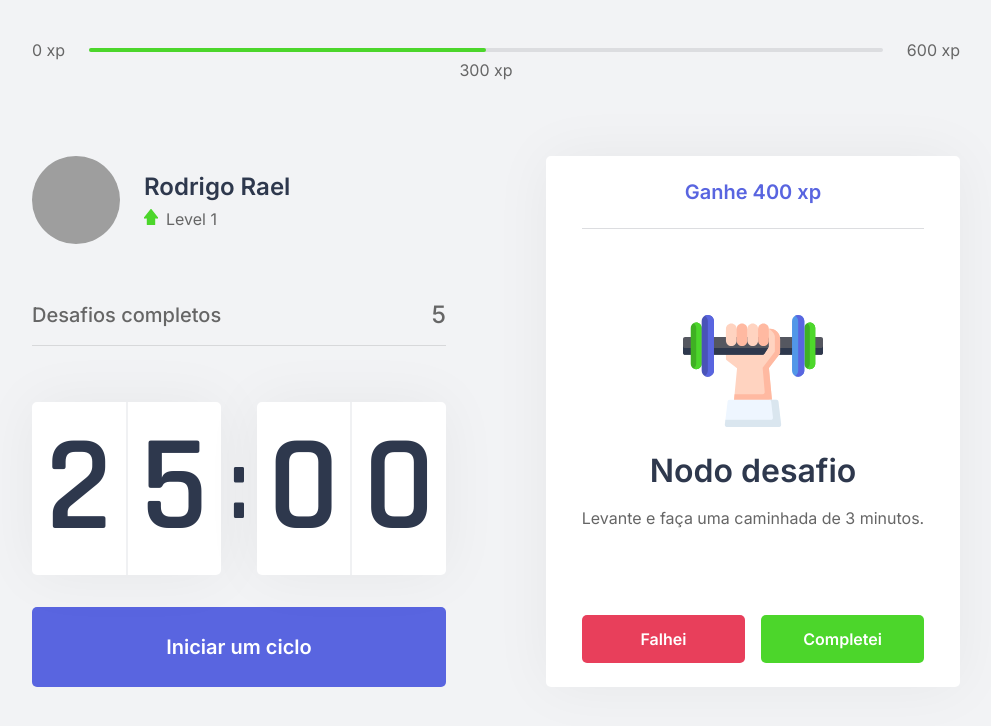
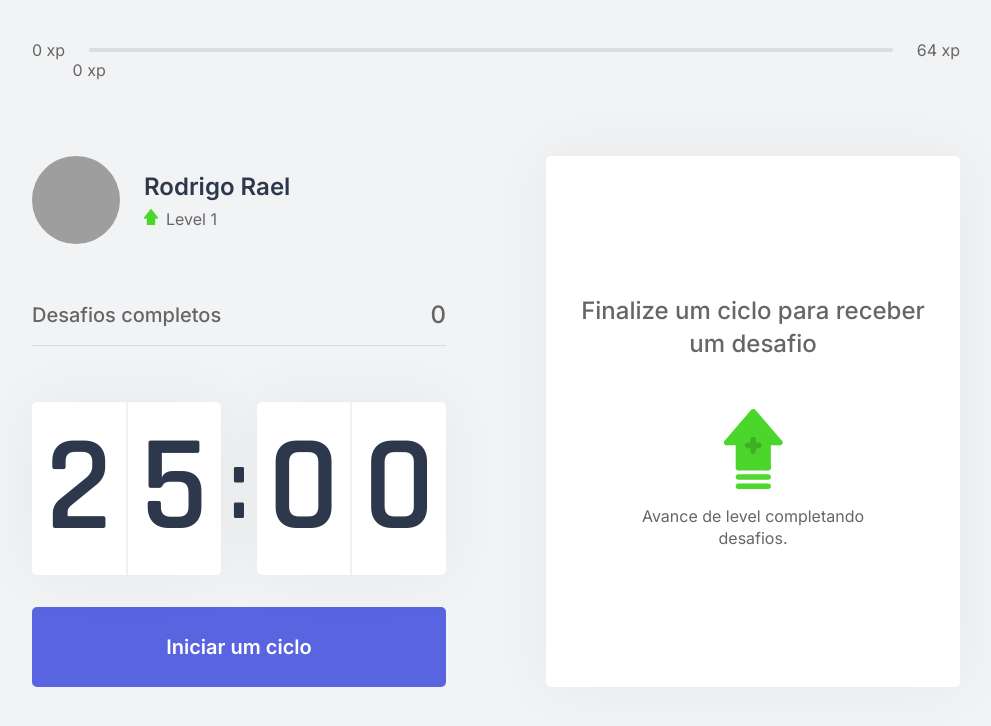
Before and after one commit to Rodrigo001-dev/move-it, a Next.js app in the folder front-end/: page / in a window 1280 px wide. Shown: the top 726 px of the page, without its empty margins (144-1135 px from the left). Built offline with nearby package versions, Linux system fonts and the light colour scheme; grey boxes are pictures that could not be loaded.

Commit message:
putting various features in context and passing this information on to the components

```diff
--- /dev/null
+++ b/front-end/challenges.json
@@ -0,0 +1,62 @@
+[
+  {
+    "type": "body",
+    "description": "Estique um de seus braços com a palma da mão virada para frente e puxe os dedos para cima por 10 segundos por mão.",
+    "amount": 80
+  },
+  {
+    "type": "body",
+    "description": "Estique seu braço contra o peito e puxe-o utilizando o outro braço por 10 segundos por braço.",
+    "amount": 60
+  },
+  {
+    "type": "body",
+    "description": "Puxe seu pescoço com a ajuda da mão para a direita e para a esquerda, permanecendo na posição por alguns segundos.",
+    "amount": 70
+  },
+  {
+    "type": "body",
+    "description": "Com as duas mãos na parte de trás da cabeça, leve-a para baixo, alongando a parte de trás da região.",
+    "amount": 60
+  },
+  {
+    "type": "body",
+    "description": "Cruze as pernas e desça com as mãos esticadas em direção ao chão. Repita o movimento com a outra perna na frente.",
+    "amount": 100
+  },
+  {
+    "type": "body",
+    "description": "Sentado, abra as pernas e tente encostar as palmas das mãos no chão, repita 3 vezes por 5 segundos.",
+    "amount": 80
+  },
+  {
+    "type": "body",
+    "description": "Puxe o joelho de encontro ao peito e segure, troque de perna após 10 segundos.",
+    "amount": 50
+  },
+  {
+    "type": "body",
+    "description": "Sentado, cruze uma perna e incline seu tronco à frente, troque de perna após 10 segundos.",
+    "amount": 80
+  },
+  {
+    "type": "eye",
+    "description": "Sentado, feche os olhos e cubra-os com as palmas da mão durante 2 minutos, depois abra normalmente.",
+    "amount": 90
+  },
+  {
+    "type": "eye",
+    "description": "Em algum ambiente aberto, olhe o mais longe que puder em quatro direções por 3s, mexa apenas os olhos. Repita 3 vezes.",
+    "amount": 140
+  },
+  {
+    "type": "eye",
+    "description": "Usando os polegares, massage a área abaixo das sobrancelhas em movimentos circulares por 15 segundos.",
+    "amount": 70
+  },
+  {
+    "type": "body",
+    "description": "Em pé, gire a cintura o máximo que puder para a esquerda, segure por cinco segundos. Repita para a direita.",
+    "amount": 90
+  }
+]
--- a/front-end/src/components/ChallengeBox.tsx
+++ b/front-end/src/components/ChallengeBox.tsx
@@ -1,24 +1,28 @@
+import { useContext } from 'react';
+import { ChanllengesContext } from '../contexts/ChanllengesContext';
+
 import styles from '../styles/components/ChanllengeBox.module.css';
 
 export function ChanllengeBox() {
-  const hasActiveChanllenge = true;
+  const { activeChanllenge, resetChanllenge } = useContext(ChanllengesContext);
 
   return (
     <div className={styles.chanllengeBoxContainer}>
-      { hasActiveChanllenge ? (
+      { activeChanllenge ? (
         <div className={styles.chanllengeActive}>
-          <header>Ganhe 400 xp</header>
+          <header>Ganhe {activeChanllenge.amount} xp</header>
 
           <main>
-            <img src="icons/body.svg" />
+            <img src={`icons/${activeChanllenge.type}.svg`} />
             <strong>Nodo desafio</strong>
-            <p>Levante e faça uma caminhada de 3 minutos.</p>
+            <p>{activeChanllenge.description}</p>
           </main>
 
           <footer>
             <button
               type="button"
               className={styles.chanllengeFailedButton}
+              onClick={resetChanllenge}
             >
               Falhei
             </button>
--- a/front-end/src/components/CompletedChanllenges.tsx
+++ b/front-end/src/components/CompletedChanllenges.tsx
@@ -1,10 +1,15 @@
+import { useContext } from 'react';
+import { ChanllengesContext } from '../contexts/ChanllengesContext';
+
 import styles from '../styles/components/CompletedChanllenges.module.css';
 
 export function CompletedChanllenges() {
+  const { chanllengesCompleted } = useContext(ChanllengesContext);
+
   return (
     <div className={styles.completedChanllengesContainer}>
       <span>Desafios completos</span>
-      <span>5</span>
+      <span>{chanllengesCompleted}</span>
     </div>
   );
 };
--- a/front-end/src/components/ExperienceBar.tsx
+++ b/front-end/src/components/ExperienceBar.tsx
@@ -1,20 +1,27 @@
+import { useContext } from 'react';
+import { ChanllengesContext } from '../contexts/ChanllengesContext';
+
 import styles from '../styles/components/ExperienceBar.module.css';
 
 // vai criar no className caracteres unicos para que o css nunca interfira em
 // outros componentes da aplicação, o css vai ficar exclusivo a esse excopo
 
 export function ExperienceBar() {
+  const { currentExperience, experienceToNextLevel } = useContext(ChanllengesContext);
+
+  const percentToNextLevel = Math.round(currentExperience * 100) / experienceToNextLevel;
+
   return (
     <header className={styles.experienceBar}>
       <span>0 xp</span>
       <div>
-        <div style={{ width: '50%' }} />
+        <div style={{ width: `${percentToNextLevel}%` }} />
 
-        <span className={styles.currentExperience} style={{ left: '50%' }}>
-          300 xp
+        <span className={styles.currentExperience} style={{ left: `${percentToNextLevel}%` }}>
+          {currentExperience} xp
         </span>
       </div>
-      <span>600 xp</span>
+      <span>{experienceToNextLevel} xp</span>
     </header>
   )
 };
--- a/front-end/src/contexts/ChanllengesContext.tsx
+++ b/front-end/src/contexts/ChanllengesContext.tsx
@@ -1,15 +1,25 @@
 import { createContext, useState, ReactNode } from 'react';
+import chanllenges from '../../challenges.json';
 
 // o contexto é utilizado para passar informações de um componente para outro
 // nesse caso estou utilizando o Context API do React.
 // contexto é uma forma de ter acesso a um informação de diversos lugares
 
+interface Chanllenge {
+  type: 'body' | 'eye'; // o valor do type ou é body ou é eye
+  description: string;
+  amount: number;
+}
+
 interface ChanllengesContextData {
   level: number;
   currentExperience: number;
+  experienceToNextLevel: number;
   chanllengesCompleted: number;
+  activeChanllenge: Chanllenge
   levelUp: () => void;
   startNewChanllenge: () => void;
+  resetChanllenge: () => void;
 };
 
 interface ChanllengesProviderProps {
@@ -24,12 +34,34 @@
   const [currentExperience, setCurrentExperience] = useState(0);
   const [chanllengesCompleted, setChanllengesCompleted] = useState(0);
 
+  const [activeChanllenge, setActiveChanllenge] = useState(null);
+
+  // o math.pow vai fazer um calculo em potência.
+  // vai ser um calculo na potência 2 e level + 1 porque eu queor saber o proximo
+  // level vezes 4, o quetro é o fator de experiência que pode aumentar ou
+  // diminuir basiado se vai deixar mais difícil ou mais facíl
+  const experienceToNextLevel = Math.pow((level + 1) * 4, 2);
+
   function levelUp() {
     setLevel(level + 1)
   };
 
   function startNewChanllenge() {
-    console.log('OPA!!!!!!!!!!!!!');
+    // o Math.floor é para arredondar os números para baixo.
+    // para gerar um número aleatório de 0 a 1 utiliza o Math.random()
+    // mas para gerar qualquer número aleatório eu preciso falar o que é esse
+    // aleatório(* chanllenges.length) e nesse caso é o número de chanllenges
+    // que eu tenho no arquivo json chanllenges.json
+    const randomChanllengeIndex = Math.floor(Math.random() * chanllenges.length);
+    // agora e tenho o desafio dentro do chanllenge
+    const chanllenge = chanllenges[randomChanllengeIndex];
+
+    setActiveChanllenge(chanllenge);
+  };
+
+  function resetChanllenge() {
+    // quado o usuário falhar no desafio
+    setActiveChanllenge(null);
   };
 
   return (
@@ -44,9 +76,12 @@
       value={{
         level,
         currentExperience,
+        experienceToNextLevel,
         chanllengesCompleted,
+        activeChanllenge,
         levelUp,
-        startNewChanllenge
+        startNewChanllenge,
+        resetChanllenge
       }}
     >
       {children}
```
